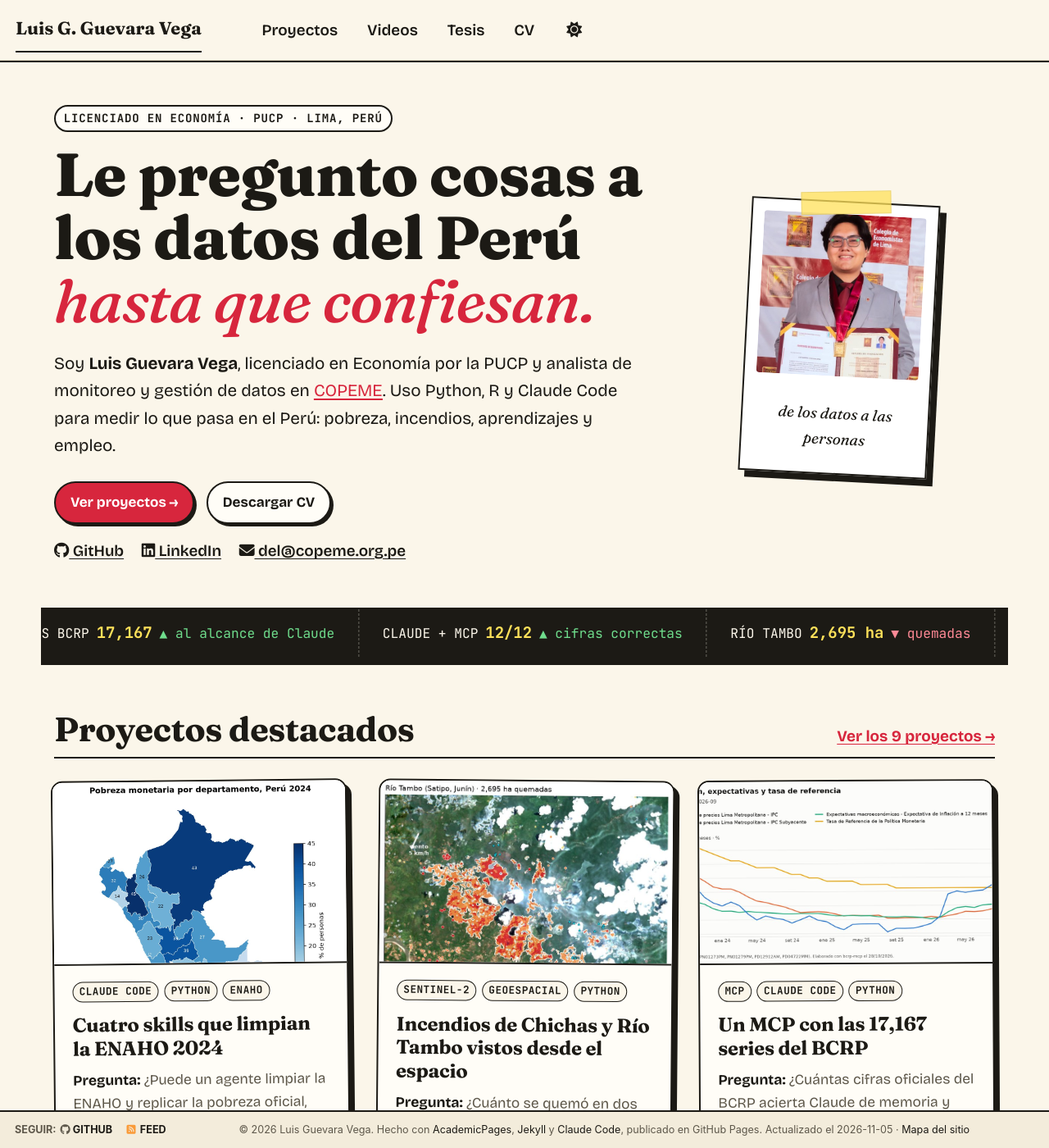
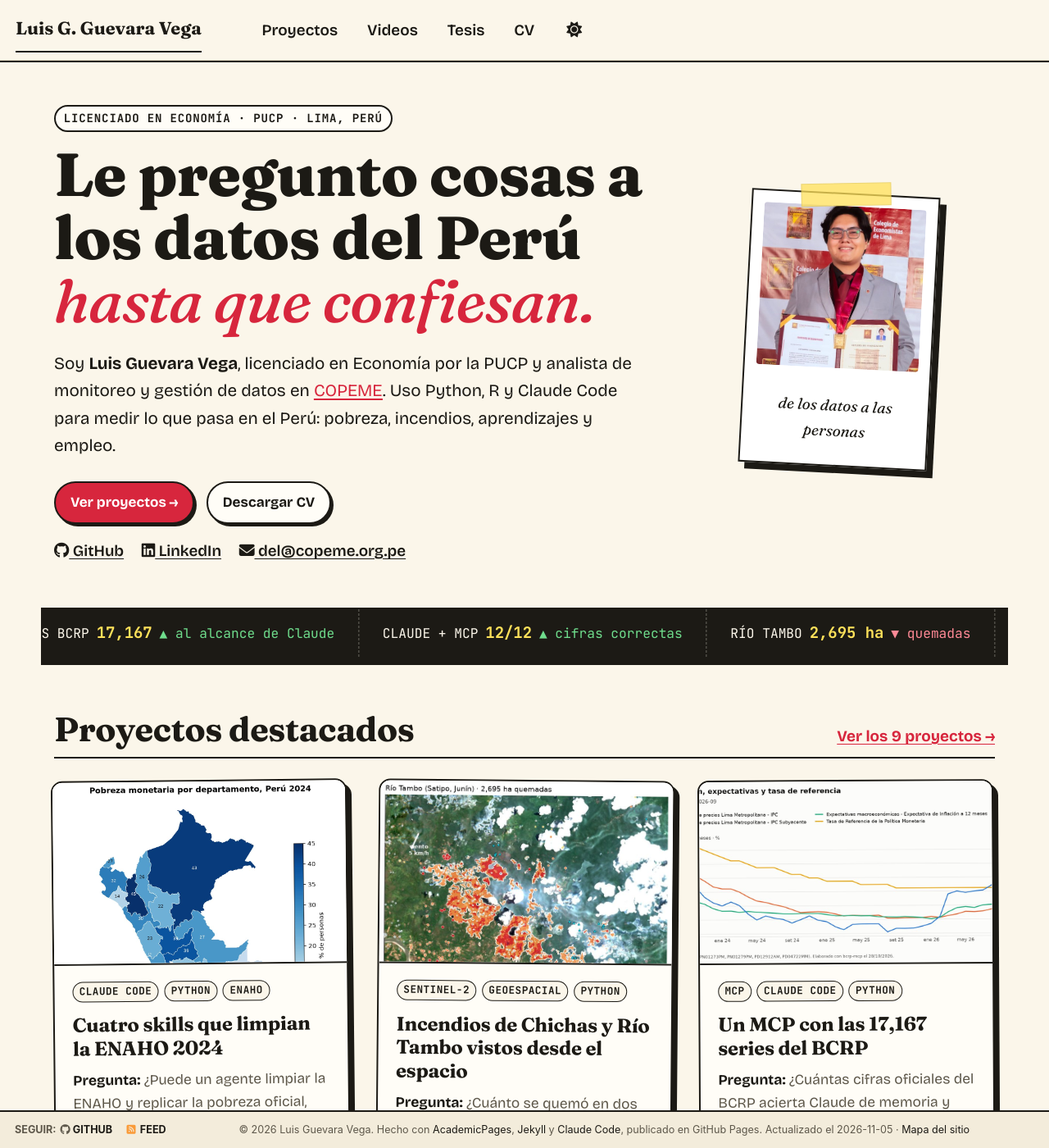
Before and after one commit to LuisGuevaraVega/LuisGuevaraVega.github.io, a Jekyll site: the page built from _pages/about.md, in a window 1280 px wide and 1400 px high. Shown: the whole window at 82% size. Built offline with Jekyll 4.4.1, drawn with Linux system fonts in a browser that asks for light colours; a script bundle is joined from its source files by our own code; a style sheet for code colours, icons or effects is not loaded.

Commit message:
Polaroid alineada con el título en escritorio
Co-Authored-By: Claude Opus 5.5 <noreply@anthropic.com>

```diff
--- a/assets/css/gabo.css
+++ b/assets/css/gabo.css
@@ -551,3 +551,13 @@ img, video, iframe { max-width: 100%; }
 }
 /* La fecha de actualización salía en inglés y no aporta en un proyecto */
 .page__inner-wrap > header .page__date { display: none; }
+
+/* ---------- Polaroid alineada con el título (escritorio) ----------
+   La cinta amarilla empieza a la altura de la mitad de la «a» de la primera línea.
+   57px ≈ alto de la etiqueta superior + cinta; 0.684 × tamaño del título ≈ mitad de la «a». */
+@media (min-width: 860px) {
+  .polaroid {
+    align-self: start;
+    margin-top: calc(57px + 0.684 * clamp(2.2rem, 6vw, 4.1rem));
+  }
+}
```
